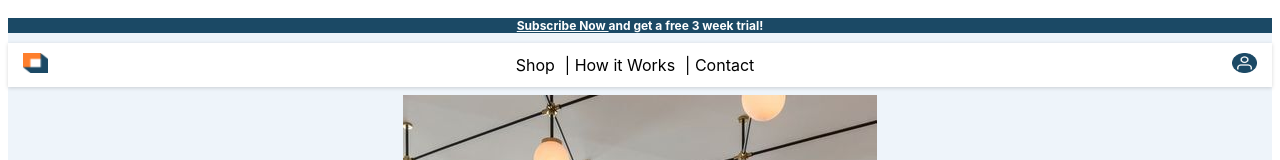
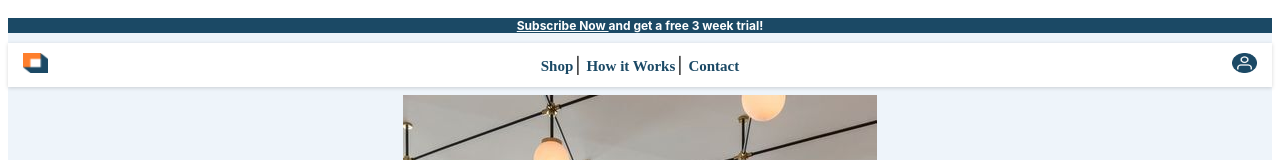
Before and after one commit to karandwivedi94/autobeds, a React (Create React App) app in the folder smart-bed/: page / in a window 1280 px wide. Shown: the top 160 px of the page. Built offline with nearby package versions, Linux system fonts and the light colour scheme.

Commit message:
pushing final changes

```diff
--- a/smart-bed/src/Components/Footer.js
+++ b/smart-bed/src/Components/Footer.js
@@ -1,5 +1,6 @@
 import React, { Component } from 'react'; // destructuring
 import Home from './Home'
+import {Link} from 'react-router-dom';
 
 
 class Footer extends Component{
@@ -12,9 +13,10 @@
             <div id="footer-subscribe">
                 <h1>Subscribe to our Newsletter</h1>
                 <h4>Get new product arrivals updates, latest offers delivered straight to your inbox</h4>
-                <button>
+
+                <Link to="/Subscribe"> <button >
                     Subscribe
-                </button>
+                </button> </Link>
             </div>
         )
     }
--- a/smart-bed/src/Components/home.css
+++ b/smart-bed/src/Components/home.css
@@ -58,6 +58,7 @@
 	display: inline-block;
 	margin-top: auto;
 	margin-bottom: auto;
+
 }
 
 nav {
@@ -102,8 +103,12 @@
 
 nav .navRight a {
 	text-decoration: none;
-	color: black;
-	margin-right: 10px;
+    font-family: 'Urbanist';
+    font-style: normal;
+    font-weight: 600;
+    color: #1B4965;
+    font-size: 15px;
+    padding: 2px;
 }
 
 nav .navRight button {
```
